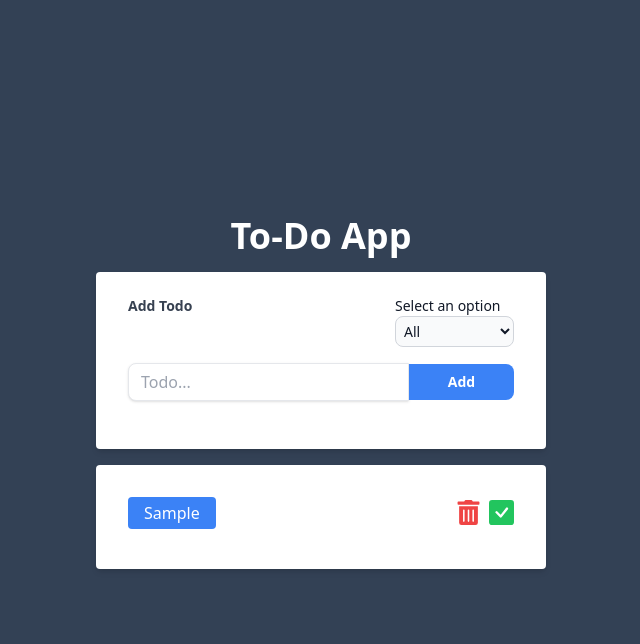
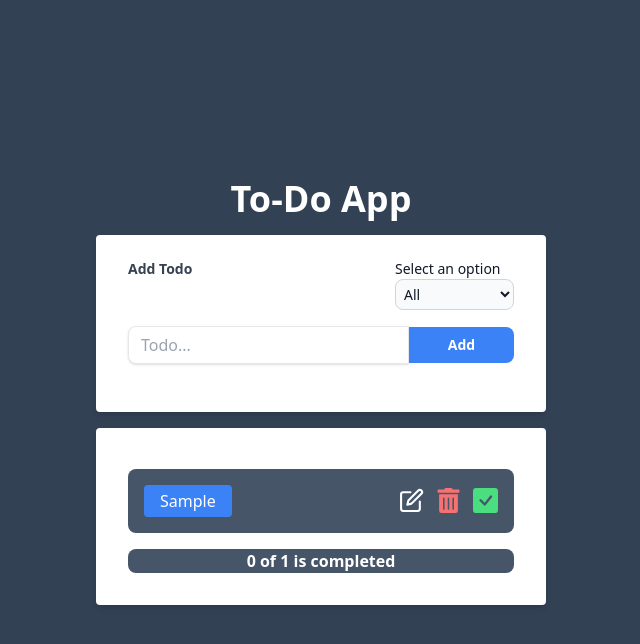
Before and after one commit to sham52/To-Do-List, a React (Vite) app: page / in a window 1280 px wide. Both pictures are taken after typing "Sample" into the empty fields and a click on the button "Add". Shown: the top 644 px of the page, without its empty margins (319-959 px from the left). Built offline with nearby package versions, Linux system fonts and the light colour scheme.

Commit message:
initial commit

```diff
--- a/package.json
+++ b/package.json
@@ -11,7 +11,8 @@
   "dependencies": {
     "react": "^18.2.0",
     "react-dom": "^18.2.0",
-    "react-icons": "^4.8.0"
+    "react-icons": "^4.8.0",
+    "uuid": "^9.0.0"
   },
   "devDependencies": {
     "@types/react": "^18.0.28",
--- a/src/App.jsx
+++ b/src/App.jsx
@@ -27,7 +27,6 @@ function App() {
     const saveLocalTodos = () => {
       localStorage.setItem("todos", JSON.stringify(todos));
     };
-//selam
     saveLocalTodos();
     filterHandler();
   }, [todos, status]);
--- a/src/components/Form.jsx
+++ b/src/components/Form.jsx
@@ -1,4 +1,6 @@
 import React from "react";
+import { v4 as uuidv4 } from "uuid";
+
 const Form = ({ setInput, input, setTodos, setStatus }) => {
   const inputHandler = (e) => {
     setInput(e.target.value);
@@ -6,9 +8,15 @@ const Form = ({ setInput, input, setTodos, setStatus }) => {
 
   const submitHandler = (e) => {
     e.preventDefault();
+    //Adds new todo
     setTodos((prev) => [
       ...prev,
-      { text: input, completed: false, id: Math.random() * 1000 },
+      {
+        text: input,
+        completed: false,
+        id: uuidv4(),
+        isEditing: false,
+      },
     ]);
     setInput("");
   };
--- a/src/components/Todo.jsx
+++ b/src/components/Todo.jsx
@@ -1,6 +1,7 @@
 import React from "react";
 import { FaTrashAlt } from "react-icons/fa";
-import { BsFillCheckSquareFill } from "react-icons/bs";
+import { BsFillCheckSquareFill, BsBackspaceFill } from "react-icons/bs";
+import { FiEdit } from "react-icons/fi";
 const Todo = ({ setTodos, todos, todo }) => {
   const deleteHandler = () => {
     setTodos(todos.filter((element) => element.id !== todo.id));
@@ -17,12 +18,18 @@ const Todo = ({ setTodos, todos, todo }) => {
     );
   };
 
-  const editTodo = id => {
-  }
+  const editTodo = (id) => {
+    setTodos(
+      todos.map((todo) =>
+        todo.id === id ? { ...todo, isEditing: !todo.isEditing } : todo
+      )
+    );
+  };
 
   return (
     <>
-      <div className="flex flex-row justify-between">
+      {!todo.isEditing ? (
+        <div className="flex flex-row justify-between min-w-[386px] bg-slate-600 px-4 py-2 my-4 rounded-lg">
           <li
             className={` bg-blue-500 rounded px-4 py-1 my-2 text-white  transition-all ${
               todo.completed && "line-through opacity-80 transition-all"
@@ -31,21 +38,45 @@ const Todo = ({ setTodos, todos, todo }) => {
           >
             {todo.text}
           </li>
-        <div className="flex gap-2">
+          <div className="flex gap-3">
+            <button onClick={() => editTodo(todo.id)}>
+              <FiEdit
+                className="cursor-pointer text-white hover:opacity-60 transition-all duration-200 ease-in"
+                size={25}
+              />
+            </button>
             <button onClick={deleteHandler}>
               <FaTrashAlt
-              className="cursor-pointer text-red-500 hover:text-red-800"
+                className="cursor-pointer text-red-400 hover:text-red-500 transition-all duration-200 ease-in"
                 size={25}
               />
             </button>
             <button onClick={completedHandler}>
               <BsFillCheckSquareFill
-              className="cursor-pointer text-green-500 hover:text-green-800"
+                className="cursor-pointer text-green-400 hover:text-green-500 tranisiton-all duration-200 ease-in"
                 size={25}
               />
             </button>
           </div>
         </div>
+      ) : (
+        <section className=" flex flex-row min-w-[386px] gap-2 bg-slate-600 px-4 py-2 my-4 rounded-lg justify-between items-center">
+          <div className="flex flex-row w-[100%]">
+            <input
+              required
+              onChange={handleEdit}
+              type="text"
+              className="shadow appearance-none border rounded-tl-lg rounded-bl-lg w-full py-2 px-3 text-gray-700 leading-tight focus:outline-none focus:shadow-outline"
+            />
+            <button className="w-[35%] bg-blue-500 hover:bg-blue-700 text-sm  text-white font-bold py-2 px-4 rounded-tr-lg rounded-br-lg focus:shadow-outline focus:outline-none transition-all duration-200 ease-in">
+              Edit
+            </button>
+          </div>
+          <button className="text-white cursor-pointer ">
+            <BsBackspaceFill size={25} />
+          </button>
+        </section>
+      )}
     </>
   );
 };
--- a/src/components/TodoList.jsx
+++ b/src/components/TodoList.jsx
@@ -2,16 +2,36 @@ import React from "react";
 import Todo from "./Todo";
 
 const TodoList = ({ todos, setTodos, filteredTodos }) => {
+  const completedCounter = todos.filter((el) => el.completed === true).length;
+
   return (
     <div
       name="todo-container"
-      className="bg-white shadow-md rounded px-8  pt-6 pb-8 mb-4 w-full"
+      className="flex justify-center items-center min-h-[177px] bg-white shadow-md rounded px-8  pt-6 pb-8 mb-4 w-full "
     >
-      <ul name="todo-list" className="list-none text-center">
-        {filteredTodos.map((todo) => (
-          <Todo key={todo.id} todos={todos} setTodos={setTodos} todo={todo} />
-        ))}
-      </ul>
+      {todos.length ? (
+        <div>
+          <ul name="todo-list" className="list-none text-center">
+            {filteredTodos.map((todo) => (
+              <Todo
+                key={todo.id}
+                todos={todos}
+                setTodos={setTodos}
+                todo={todo}
+              />
+            ))}
+          </ul>
+          <section className="bg-slate-600 rounded-lg text-center text-white font-bold">
+            <p>
+              {completedCounter} of {todos.length} is completed
+            </p>
+          </section>
+        </div>
+      ) : (
+        <div className="bg-slate-600 px-4 py-2 h-10 text-white rounded-lg text-center text-xl">
+          <h3 className="">There is no todo</h3>
+        </div>
+      )}
     </div>
   );
 };
```
Also changed, not shown: 2 other files (tests, documents, lock files or other folders). Lines whose indentation alone changed are shown as unchanged.
